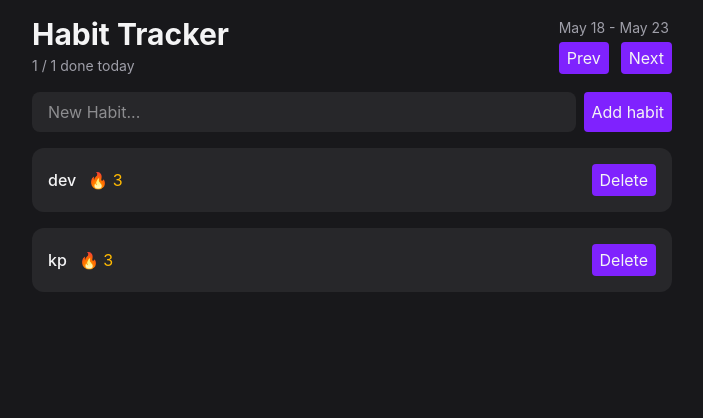
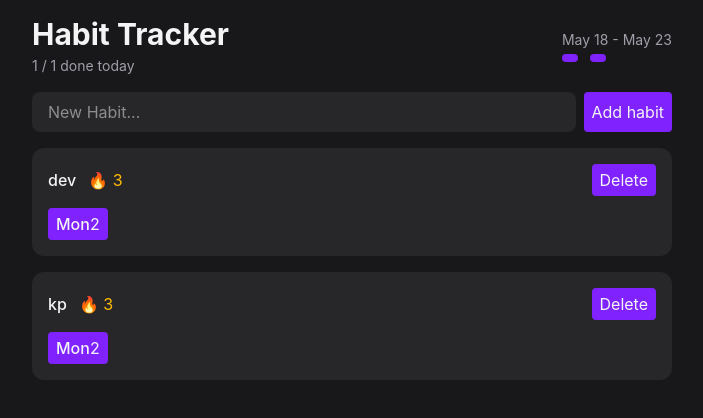
Before and after one commit to Devanshukoli/habitkit, a React (Vite) app: page / in a window 1280 px wide. Shown: the top 418 px of the page, without its empty margins (288-991 px from the left). Built offline with nearby package versions, Linux system fonts and the light colour scheme.

Commit message:
use children prop for button component

```diff
--- a/src/components/Button.tsx
+++ b/src/components/Button.tsx
@@ -1,11 +1,11 @@
 type ButtonProps = {
-  text: string;
+  children: string;
 };
 
-export default function Button({ text }: ButtonProps) {
+export default function Button({ children }: ButtonProps) {
   return (
     <>
-      <button className="bg-violet-600 hover:bg-violet-500 transition-colors rounded px-2 py-1 disabled:opacity-30 disabled:cursor-not-allowed">{text}</button>
+      <button className="bg-violet-600 hover:bg-violet-500 transition-colors rounded px-2 py-1 disabled:opacity-30 disabled:cursor-not-allowed">{children}</button>
     </>
   );
 }
--- a/src/components/HabitForm.tsx
+++ b/src/components/HabitForm.tsx
@@ -5,7 +5,7 @@ const HabitForm = () => {
     <>
       <form className="flex gap-2">
         <input className="flex-1 rounded-lg bg-zinc-800 px-4 py-2 outline-none focus-visible:ring-2 focus-visible:ring-violet-500" placeholder="New Habit..."/>
-        <Button text="Add habit" />
+        <Button>Add habit</Button>
       </form>
     </>
   )
--- a/src/components/HabitItem.tsx
+++ b/src/components/HabitItem.tsx
@@ -6,6 +6,8 @@ type HabitItemProps = {
 };
 
 const HabitItem = ({ habit }: HabitItemProps) => {
+  const visibleDate = [new Date()]
+
   return (
     <>
       <div className="rounded-xl bg-zinc-800 p-4 flex flex-col gap-3">
@@ -14,7 +16,15 @@ const HabitItem = ({ habit }: HabitItemProps) => {
             <span className="font-medium">{habit.name}</span>
             <span className="font-sm text-amber-400">🔥 3</span>
           </div>
-          <Button text="Delete"/>
+          <Button>Delete</Button>
+        </div>
+        <div className="flex gap-1.5">
+          {visibleDate.map(date => (
+            <Button key={date.toISOString()}>
+              <span className="font-medium">Mon</span>
+              <span>2</span>
+            </Button>
+            ))}
         </div>
       </div>
     </>
```
